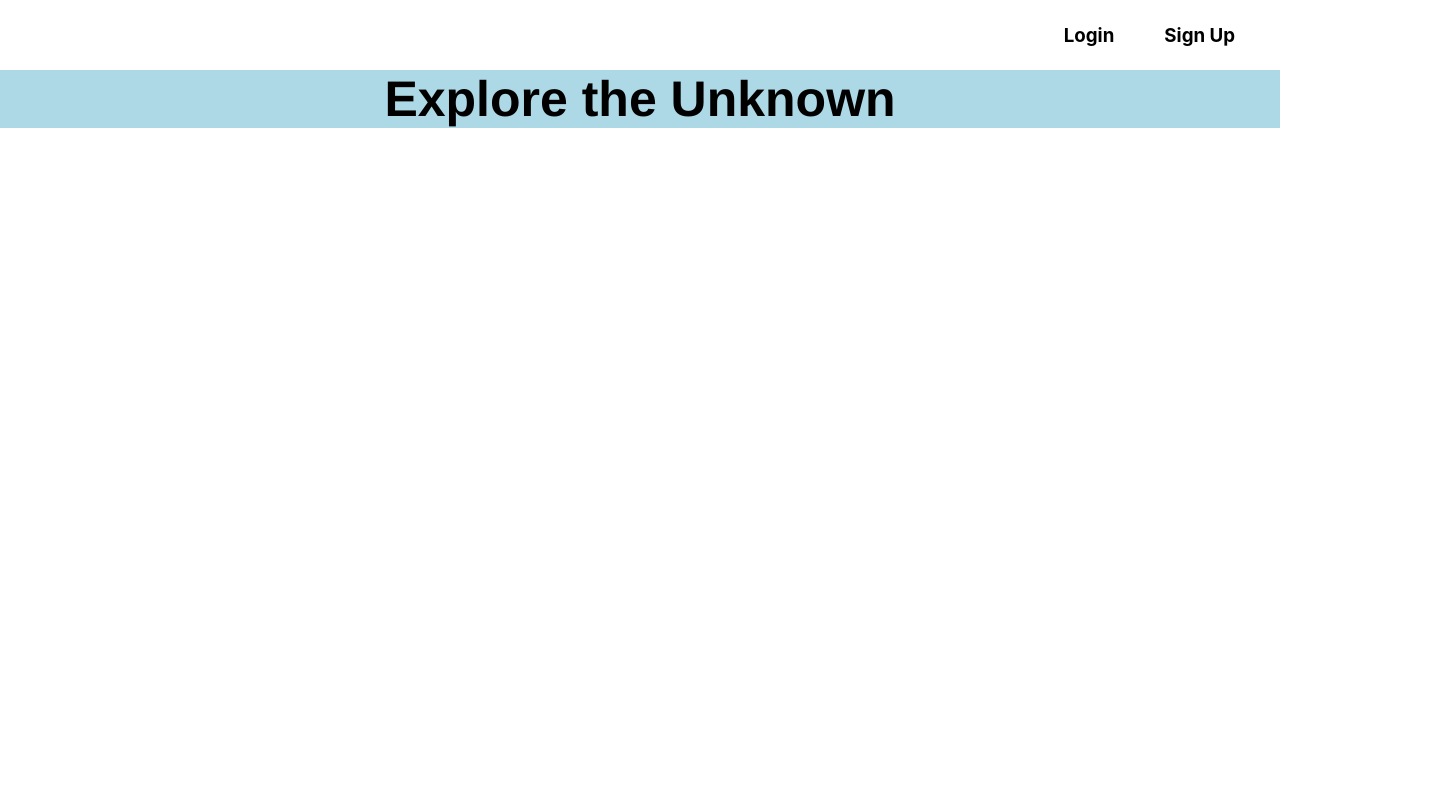
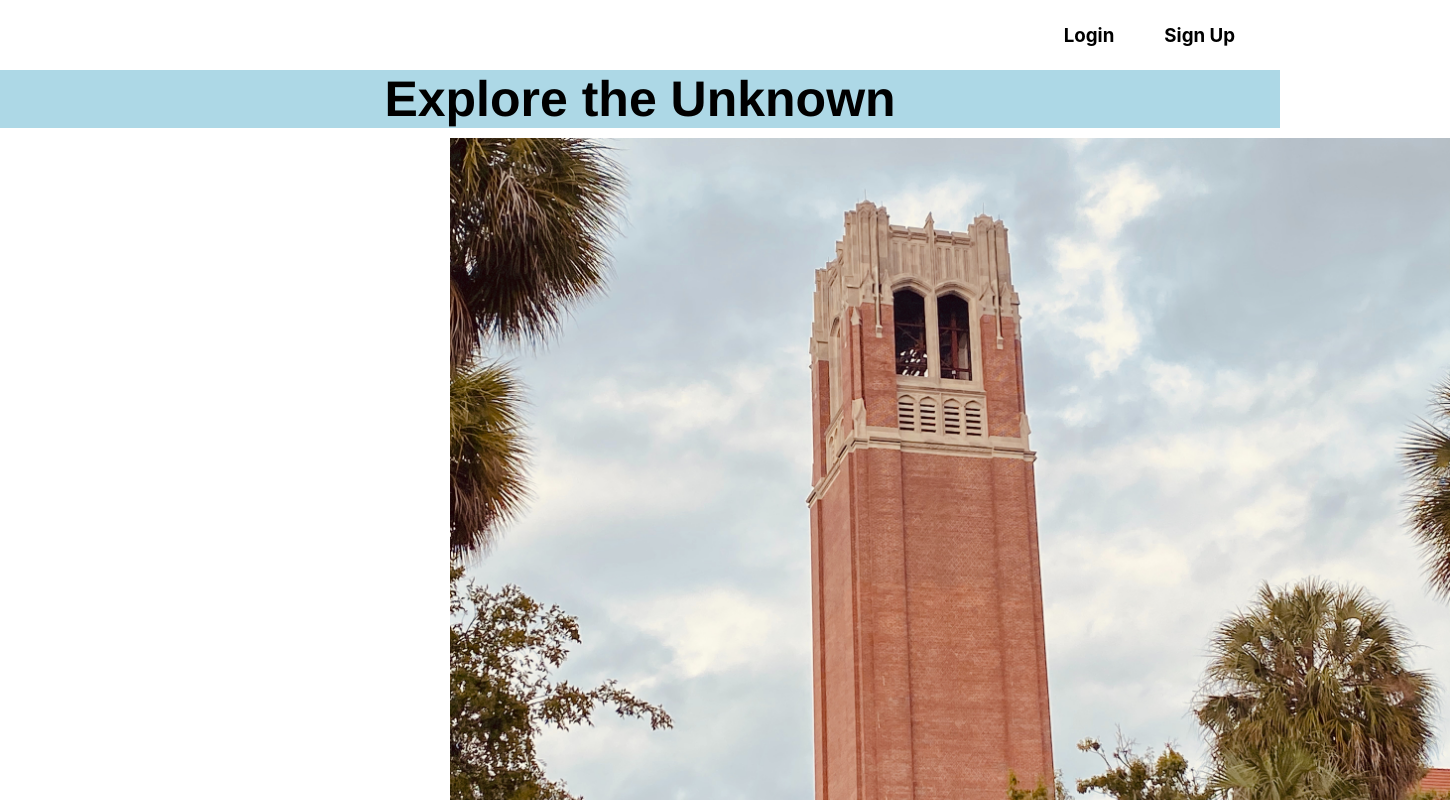
Before and after one commit to anngedeus/HackingTheUnknown, a React (Create React App) app in the folder theunknown/: page / in a window 1280 px wide. Shown: the top 800 px of the page, 1450 px wide, since content can reach past the window. Built offline with nearby package versions, Linux system fonts and the light colour scheme.

Commit message:
more styling

```diff
--- a/theunknown/src/components/welcome.js
+++ b/theunknown/src/components/welcome.js
@@ -31,6 +31,7 @@ export default function () {
           Explore the Unknown
         </h1>
       </div>
+      <img id="home-page-image" src={require("../images/homepic.jpg")} />
     </div>
   );
 }
--- a/theunknown/src/styles/welcome.css
+++ b/theunknown/src/styles/welcome.css
@@ -18,3 +18,11 @@
 .signup:hover{
     cursor: pointer;
 }
+
+#home-page-image {
+    margin-left: 450px;
+    margin-top: 10px;
+    width: 1000px;
+    height: 750px
+
+}
```
Also changed, not shown: theunknown/src/images/homepic.jpg (added).
